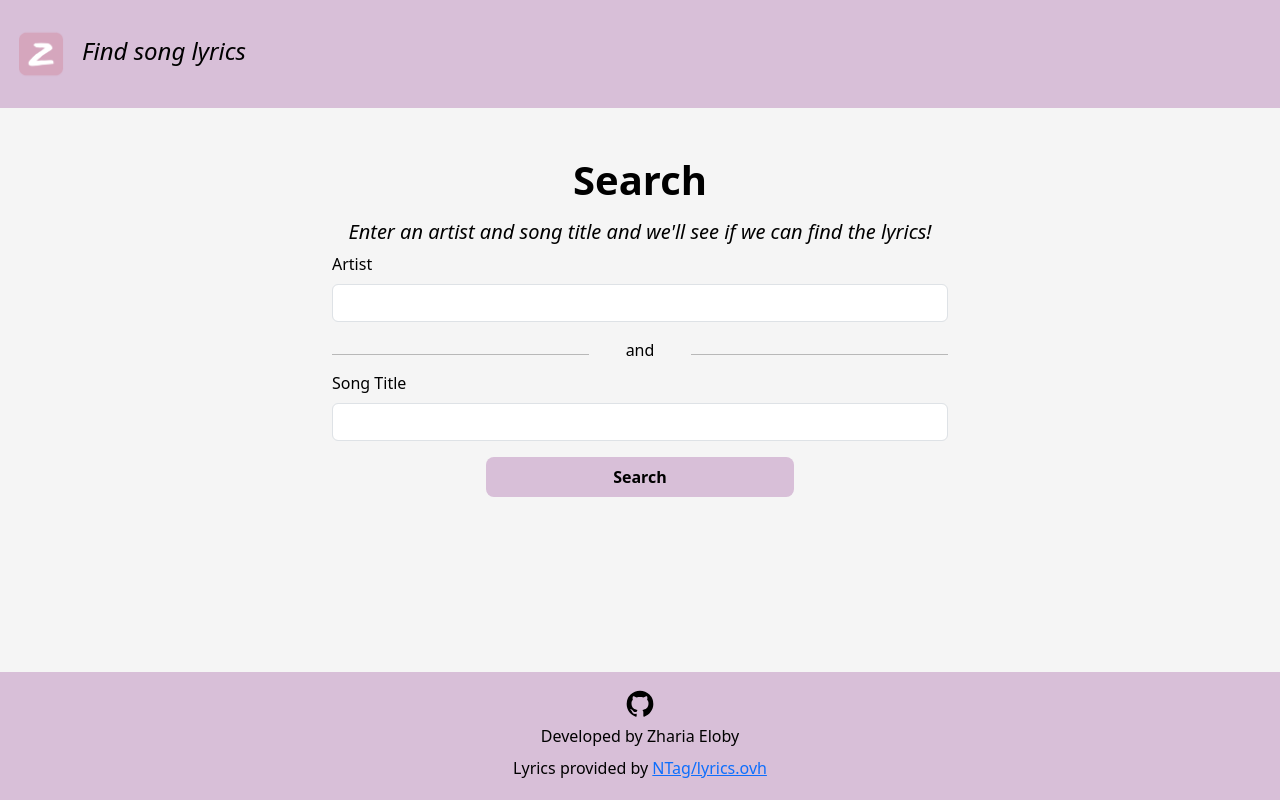
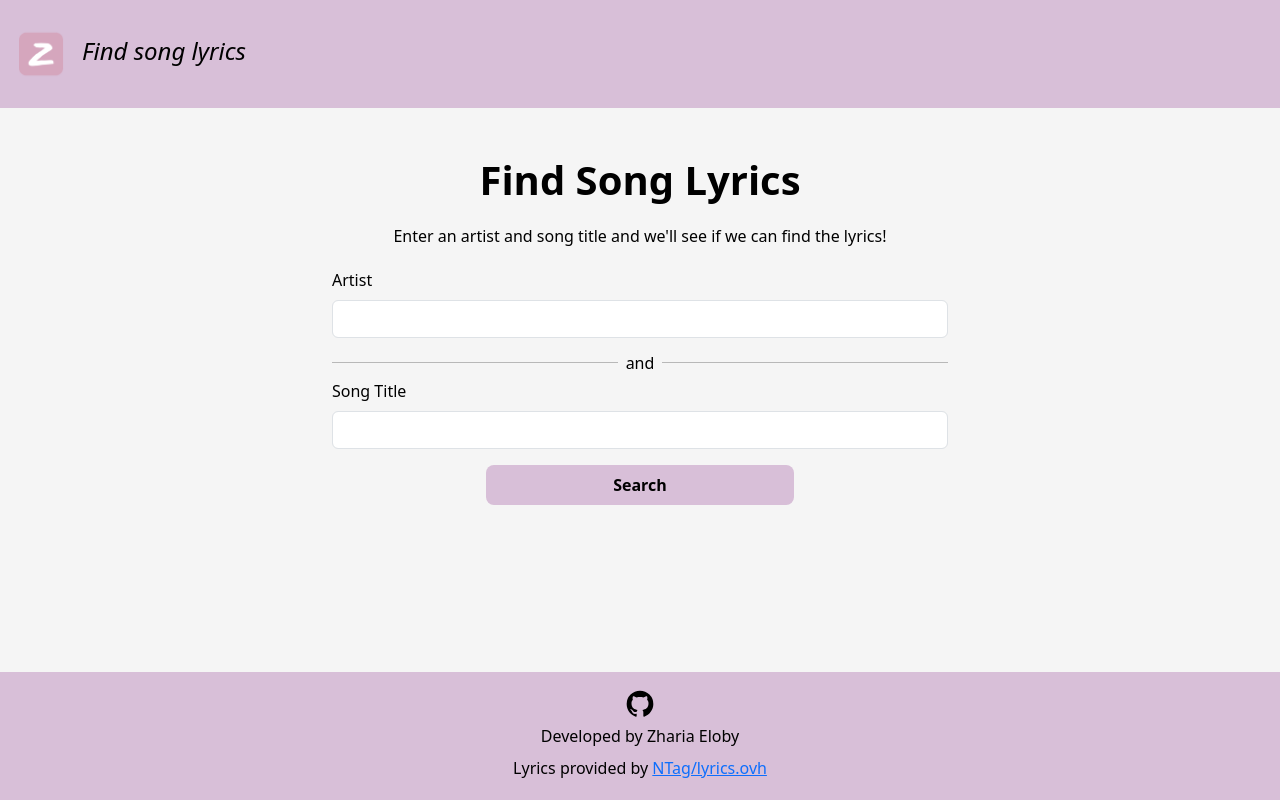
Before and after one commit to zharia-eloby/song-lyric-search, a React (Create React App) app in the folder app/: page / in a window 1280 px wide. Built offline with nearby package versions, Linux system fonts and the light colour scheme.

Commit message:
homepage styling updates

```diff
--- a/app/src/pages/Home.js
+++ b/app/src/pages/Home.js
@@ -2,20 +2,17 @@ import { useState } from "react";
 import { useNavigate } from "react-router-dom";
 import axios from "axios";
 import Form from "react-bootstrap/Form";
-import Button from "react-bootstrap/Button";
 import { Container } from "react-bootstrap";
-import { Row } from "react-bootstrap";
 
 function formatLyrics(lyricsArr) {
     const newArr = lyricsArr.split(/\n\n|\r\n/);
-    console.log(newArr);
     return newArr;
 }
 
 function ErrorMessage(props) {
     return (
         <>
-            <p className="error-message text-center fw-bold" role="alert">{ props.message }</p>
+            <p className="error-message text-center fw-bold py-2" role="alert">{ props.message }</p>
         </>
     )
 }
@@ -47,8 +44,8 @@ function Home() {
 
     return (
         <div>
-            <h1 className="text-center fw-bold">Search</h1>
-            <p className="fs-5 fst-italic text-center">
+            <h1 className="text-center fw-bold">Find Song Lyrics</h1>
+            <p className="fs-6 text-center my-3">
                 Enter an artist and song title and we'll see if we can find the lyrics!
             </p>
             <Form noValidate validated={error} onSubmit={handleSubmit}>
@@ -61,27 +58,25 @@ function Home() {
                         <ErrorMessage message="An error occurred. Please try again." />
                 }
 
-                <Form.Group className="mb-3" controlId="artistGroup">
+                <Form.Group className="mb-2" controlId="artistGroup">
                     <Form.Label>Artist</Form.Label>
                     <Form.Control type="text" onChange={(e) => setArtist(e.target.value)} required />
                     <Form.Control.Feedback type="invalid">Please enter an artist.</Form.Control.Feedback>
                 </Form.Group>
 
-                <Container fluid className="separator">
-                    <Row>
-                        <div className="col col-5 px-0"><hr></hr></div>
-                        <div className="col col-2 text-center">and</div>
-                        <div className="col col-5 px-0"><hr></hr></div>
-                    </Row>
+                <Container fluid className="d-flex flex-row px-0 align-items-center">
+                    <div className="w-100"><hr></hr></div>
+                    <div className="px-2"><span>and</span></div>
+                    <div className="w-100"><hr></hr></div>
                 </Container>
 
-                <Form.Group className="mb-3" controlId="songTitleGroup">
+                <Form.Group controlId="songTitleGroup">
                     <Form.Label>Song Title</Form.Label>
                     <Form.Control type="text" onChange={(e) => setSongTitle(e.target.value)} required />
                     <Form.Control.Feedback type="invalid">Please enter a song title.</Form.Control.Feedback>
                 </Form.Group>
 
-                <div className="mx-auto text-center">
+                <div className="mt-3 mx-auto text-center">
                     <button className="w-50 rounded rounded-3 py-2 border-0 fw-bold" type="submit">Search</button>
                 </div>
             </Form>
```
